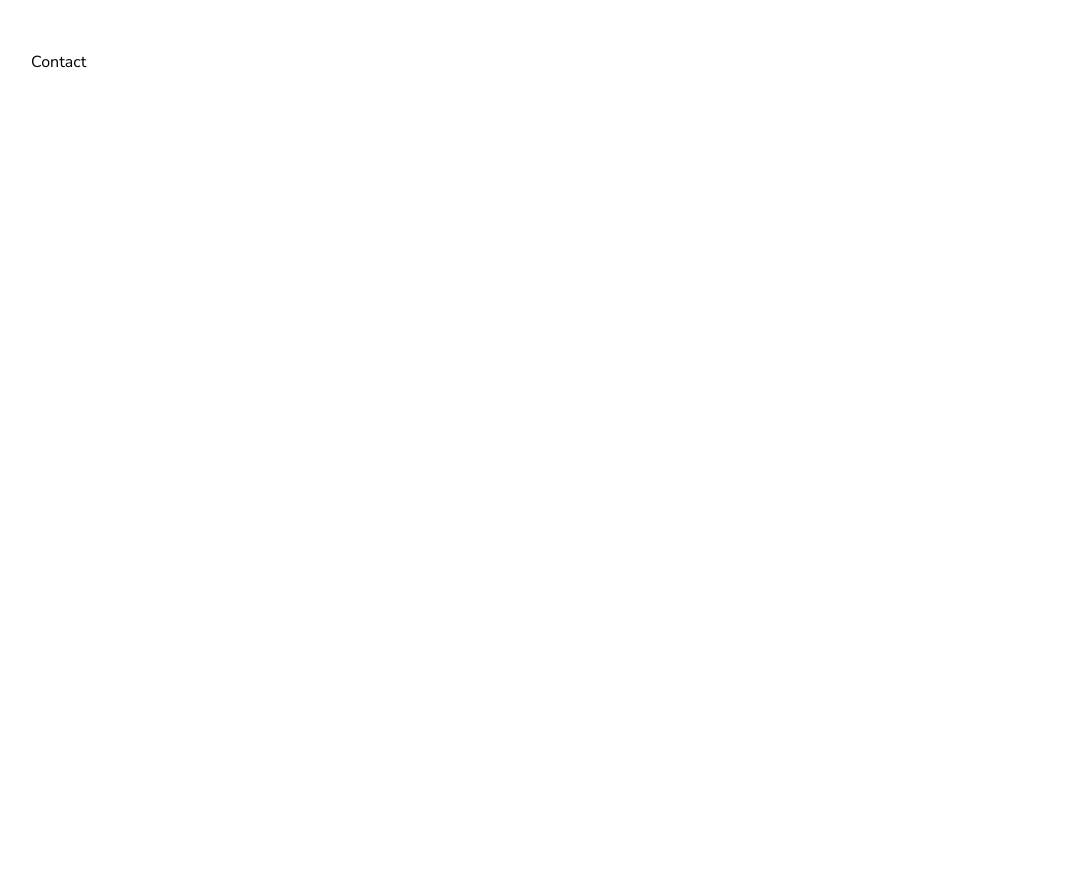
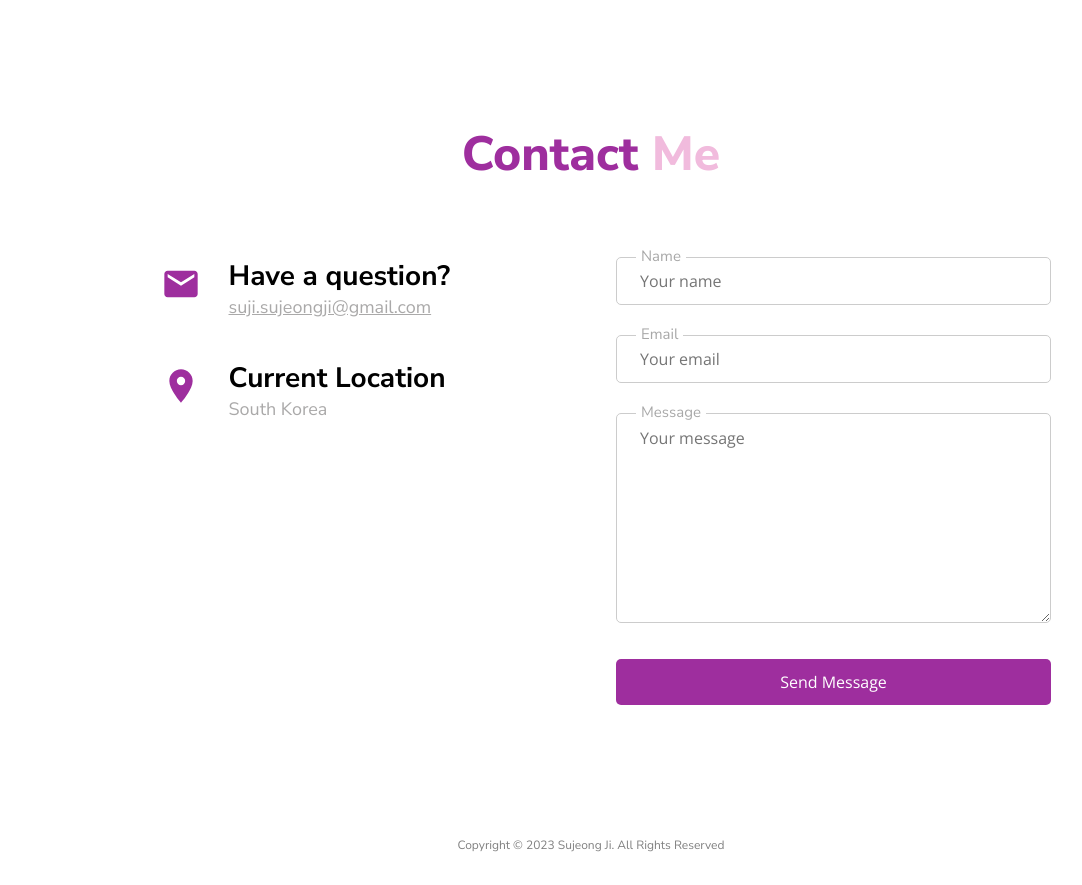
Before and after one commit to bruadarach/next-portfolio, a Next.js app: page / in a window 1280 px wide. Shown: the part 4180-5065 px from the top of the page, without its empty margins (49-1131 px from the left). Before the commit the page ends 4931 px from the top, so only its background shows below. Built offline with nearby package versions, Linux system fonts and the light colour scheme.

Commit message:
feat: add contact section

```diff
--- a/package.json
+++ b/package.json
@@ -9,6 +9,7 @@
     "lint": "next lint"
   },
   "dependencies": {
+    "@emailjs/browser": "^3.11.0",
     "@types/node": "20.6.2",
     "@types/react": "18.2.22",
     "@types/react-dom": "18.2.7",
--- a/src/app/globals.css
+++ b/src/app/globals.css
@@ -6,6 +6,7 @@
 
 body {
   max-width: 100vw;
+  min-width: 250px;
   overflow-x: hidden;
   font-family: var(--font-nunito-sans);
 }
--- a/src/app/page.tsx
+++ b/src/app/page.tsx
@@ -6,6 +6,7 @@ import About from "@/components/aboutSection/About";
 import Skill from "@/components/skillSection/Skill";
 import Portfolio from "@/components/portfolioSection/Portfolio";
 import Contact from "@/components/contactSection/Contact";
+import Footer from "@/components/footer/Footer";
 
 export default function Home() {
   return (
@@ -18,6 +19,7 @@ export default function Home() {
         <Portfolio />
         <Contact />
       </div>
+      <Footer />
     </>
   );
 }
--- /dev/null
+++ b/src/components/contactEmail/ContactEmail.tsx
@@ -0,0 +1,75 @@
+"use client";
+import React, { useRef } from "react";
+import emailjs from "@emailjs/browser";
+import styles from "./contactEmail.module.css";
+
+export const ContactEmail = () => {
+  const form = useRef<HTMLFormElement | null>(null);
+
+  const sendEmail = (e: React.FormEvent<HTMLFormElement>) => {
+    e.preventDefault();
+
+    const name = form.current?.elements.namedItem(
+      "from_name"
+    ) as HTMLInputElement;
+    const email = form.current?.elements.namedItem(
+      "from_email"
+    ) as HTMLInputElement;
+    const message = form.current?.elements.namedItem(
+      "message"
+    ) as HTMLTextAreaElement;
+
+    const nameRegex = /^[가-힣a-zA-Z\s]+$/;
+    if (!name.value.match(nameRegex)) {
+      alert("Please enter a valid name with English or Korean characters.");
+      return;
+    }
+
+    if (!name.value || !email.value || !message.value) {
+      alert("Please fill in all fields before sending.");
+      return;
+    }
+
+    const serviceID: string = process.env.NEXT_PUBLIC_SERVICE_ID as string;
+    const templateID: string = process.env.NEXT_PUBLIC_TEMPLATE_ID as string;
+    const userID: string = process.env.NEXT_PUBLIC_PUBLIC_KEY as string;
+
+    if (form.current) {
+      emailjs.sendForm(serviceID, templateID, form.current, userID).then(
+        (result) => {
+          console.log(result.text);
+          alert("Your message has been sent successfully!");
+        },
+        (error) => {
+          console.log(error.text);
+          alert("Your message has not been sent. Please try again.");
+        }
+      );
+    }
+  };
+
+  return (
+    <form ref={form} onSubmit={sendEmail} className={styles.container}>
+      <div className="inputContainer">
+        <label htmlFor="name">Name</label>
+        <input type="text" id="name" name="from_name" placeholder="Your name" />
+      </div>
+      <div className="inputContainer">
+        <label htmlFor="email">Email</label>
+        <input
+          type="email"
+          id="email"
+          name="from_email"
+          placeholder="Your email"
+        />
+      </div>
+      <div className="inputContainer">
+        <label htmlFor="message">Message</label>
+        <textarea name="message" id="message" placeholder="Your message" />
+      </div>
+      <div className="inputContainer">
+        <input type="submit" value="Send Message" />
+      </div>
+    </form>
+  );
+};
--- /dev/null
+++ b/src/components/contactEmail/contactEmail.module.css
@@ -0,0 +1,58 @@
+.container {
+  display: flex;
+  flex-direction: column;
+  gap: 30px;
+}
+
+.inputContainer {
+  flex: 1;
+  position: relative;
+}
+
+.container label {
+  position: absolute;
+  margin-top: -11px;
+  margin-left: 20px;
+  background-color: white;
+  font-size: 15px;
+  padding: 0 5px;
+  color: #a8a8a8;
+  transition: color 0.3s ease-in-out; /* 글자색 전환 애니메이션 추가 */
+}
+
+.container input,
+.container textarea {
+  width: 100%;
+  padding: 12px 23px;
+  border: 1px solid #cccccc;
+  border-radius: 5px;
+  font-size: 16px;
+  font-family: var(--font-open-sans);
+  transition: border-color 0.3s ease-in-out; /* 테두리 색상 전환 애니메이션 추가 */
+}
+
+.container textarea {
+  height: 210px;
+  line-height: 1.5;
+  font-size: 16px;
+}
+
+.container input:focus,
+.container textarea:focus {
+  outline: none;
+  border: 2px solid #9e2e9e;
+}
+
+.container input[type="submit"] {
+  border: none;
+  background-color: #9e2e9e;
+  color: #fff;
+  font-size: 16px;
+  font-family: var(--font-open-sans);
+  cursor: pointer;
+}
+
+.container input[type="submit"]:hover {
+  background-color: #a84aa8;
+  transition: all 0.3s ease-out;
+}
--- a/src/components/contactSection/Contact.tsx
+++ b/src/components/contactSection/Contact.tsx
@@ -1,10 +1,50 @@
+"use client";
 import React from "react";
 import styles from "./contact.module.css";
+import { MdEmail, MdLocationOn } from "react-icons/md";
+import { ContactEmail } from "../contactEmail/ContactEmail";
 
 const Contact = () => {
   return (
     <section id="contact" className={styles.container}>
-      Contact
+      <h1 className={styles.title}>
+        Contact <span>Me</span>
+      </h1>
+      <div className={styles.contact}>
+        <div className={styles.infoContainer}>
+          <div className={styles.info}>
+            <div className={styles.iconWrapper}>
+              <span className={styles.icon}>
+                <MdEmail />
+              </span>
+            </div>
+            <div className={styles.infoWrapper}>
+              <h2>Have a question?</h2>
+              <p>
+                <u>
+                  <a href="mailto:suji.sujeongji@gmail.com">
+                    suji.sujeongji@gmail.com
+                  </a>
+                </u>
+              </p>
+            </div>
+          </div>
+          <div className={styles.info}>
+            <div className={styles.iconWrapper}>
+              <span className={styles.icon}>
+                <MdLocationOn />
+              </span>
+            </div>
+            <div className={styles.infoWrapper}>
+              <h2>Current Location</h2>
+              <p>South Korea</p>
+            </div>
+          </div>
+        </div>
+        <div className={styles.messageContainer}>
+          <ContactEmail />
+        </div>
+      </div>
     </section>
   );
 };
--- a/src/components/contactSection/contact.module.css
+++ b/src/components/contactSection/contact.module.css
@@ -1,3 +1,150 @@
 .container {
-  height: 800px;
+  padding: 100px;
 }
+
+.title {
+  font-size: 48px;
+  font-weight: 800;
+  color: #9e2e9e;
+  margin: 70px 0;
+  text-align: center;
+}
+
+.title span {
+  color: #f1bbdd;
+}
+
+.contact {
+  display: flex;
+  justify-content: center;
+  align-items: stretch;
+  gap: 50px;
+}
+
+.infoContainer {
+  flex: 1;
+  display: flex;
+  flex-direction: column;
+  gap: 40px;
+}
+
+.info {
+  width: 100%;
+  display: flex;
+  gap: 30px;
+}
+
+.iconWrapper {
+  flex: 1;
+  position: relative;
+}
+
+.infoWrapper h2 {
+  font-size: 28px;
+}
+
+.infoWrapper p {
+  font-size: 18px;
+  color: rgb(170, 169, 169);
+}
+
+.icon {
+  font-size: 40px;
+  color: #9e2e9e;
+  position: absolute;
+  top: 7px;
+  left: 30px;
+}
+
+.infoWrapper {
+  flex: 5;
+}
+
+.messageContainer {
+  flex: 1.5;
+
+  display: flex;
+  flex-direction: column;
+  gap: 30px;
+}
+
+@media screen and (max-width: 1330px) {
+  .messageContainer {
+    flex: 1;
+  }
+}
+
+@media screen and (max-width: 1024px) {
+  .contact {
+    flex-direction: column;
+    justify-content: center;
+    gap: 80px;
+  }
+
+  .infoContainer {
+    justify-content: center;
+    align-items: center;
+    width: 100%;
+    gap: 60px;
+  }
+
+  .info {
+    flex-direction: column;
+    justify-content: center;
+    align-items: center;
+    gap: 5px;
+  }
+
+  .iconWrapper {
+    flex: 1;
+    text-align: center;
+  }
+
+  .infoWrapper {
+    flex: 1;
+    text-align: center;
+  }
+
+  .iconWrapper {
+    display: flex;
+    justify-content: center;
+    align-items: center;
+    text-align: center;
+    flex: 2;
+  }
+
+  .icon {
+    position: static;
+    margin: 0 auto;
+  }
+}
+
+@media screen and (max-width: 550px) {
+  .container {
+    padding: 100px 0;
+  }
+}
+
+@media screen and (max-width: 480px) {
+  .container {
+    min-width: 300px;
+  }
+}
+
+@media screen and (max-width: 380px) {
+  .container {
+    min-width: 250px;
+  }
+}
+
+@media screen and (max-width: 330px) {
+  .container {
+    min-width: 200px;
+  }
+}
+
+@media screen and (max-width: 280px) {
+  .container {
+    min-width: 150px;
+  }
+}
--- /dev/null
+++ b/src/components/footer/Footer.tsx
@@ -0,0 +1,12 @@
+import React from "react";
+import styles from "./footer.module.css";
+
+const Footer = () => {
+  return (
+    <div className={styles.container}>
+      Copyright © 2023 Sujeong Ji. All Rights Reserved
+    </div>
+  );
+};
+
+export default Footer;
--- /dev/null
+++ b/src/components/footer/footer.module.css
@@ -0,0 +1,17 @@
+.container {
+  display: flex;
+  flex-direction: column;
+  justify-content: center;
+  align-items: center;
+  font-size: 12px;
+  padding: 2rem;
+  margin: 0 auto;
+  max-width: 1280px;
+  color: grey;
+}
+
+@media screen and (max-width: 768px) {
+  .container {
+    display: none;
+  }
+}
--- a/src/components/portfolioSection/portfolio.module.css
+++ b/src/components/portfolioSection/portfolio.module.css
@@ -164,10 +164,6 @@
     padding: 2.5rem;
   }
 
-  .tags {
-    font-size: 12px;
-  }
-
   .skills {
     display: flex;
   }
```
Also changed, not shown: 2 other files (tests, documents, lock files or other folders).
